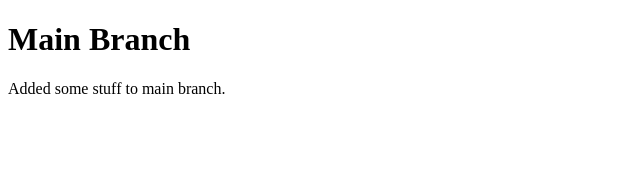
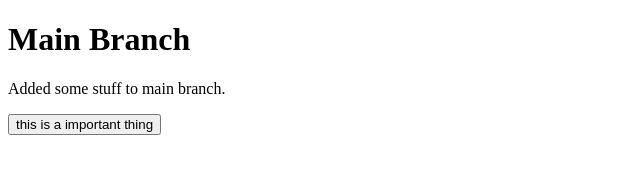
Before and after one commit to artemsgithub/gitPractice, a plain HTML site: page index.html in a window 1280 px wide. Shown: the whole page, without its empty margins (0-640 px from the left). Drawn offline with Linux system fonts and the light colour scheme.

Commit message:
added important button

```diff
--- a/index.html
+++ b/index.html
@@ -9,5 +9,8 @@
 <body>
     <h1>Main Branch</h1>
     <p>Added some stuff to main branch.</p>
+    <div>
+        <button>this is a important thing</button>
+    </div>
 </body>
 </html>
```
